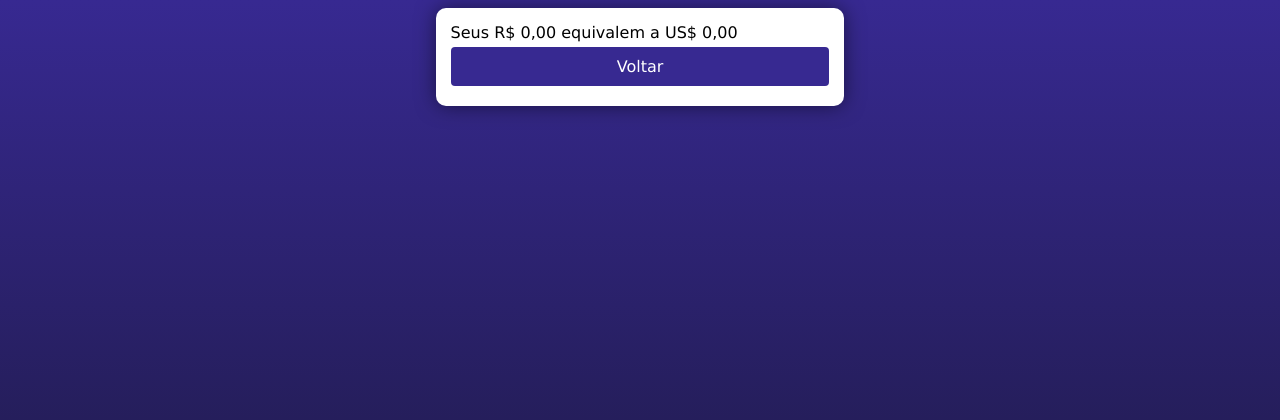
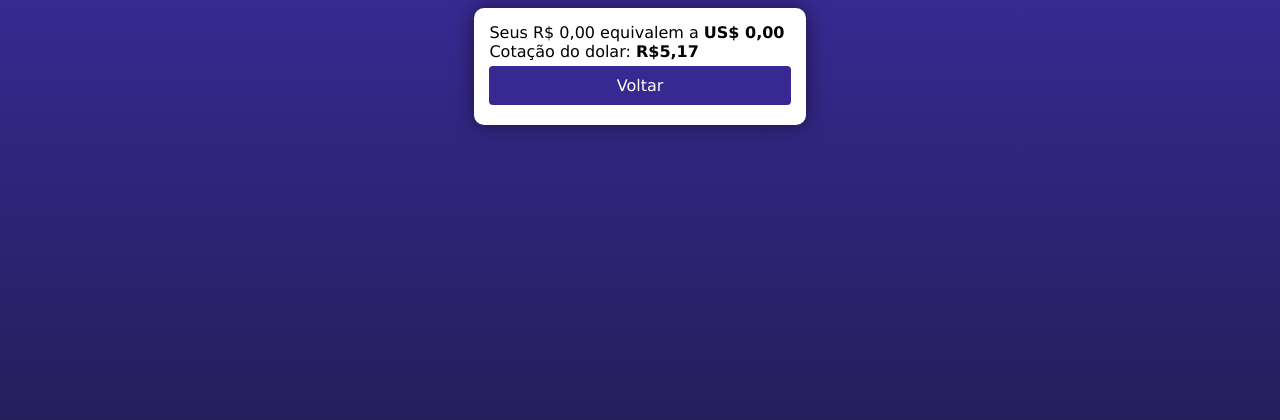
Before and after one commit to erickcoult/CursoPHP, a PHP site: page /execphp/exec2/cadexe2.php in a window 1280 px wide. Shown: the top 420 px of the page. Run offline with PHP 8.4, Linux system fonts and the light colour scheme.

Commit message:
Update cadexe2.php

```diff
--- a/execphp/exec2/cadexe2.php
+++ b/execphp/exec2/cadexe2.php
@@ -14,7 +14,8 @@
         $dolar = $real / $cotacao;
         $fmt = numfmt_create('pt_BR', NumberFormatter::CURRENCY);
 
-        echo "Seus " . numfmt_format_currency($fmt, $real, "BRL") . " equivalem a " . numfmt_format_currency($fmt, $dolar, "USD");
+        echo "Seus " . numfmt_format_currency($fmt, $real, "BRL") . " equivalem a <strong>" . numfmt_format_currency($fmt, $dolar, "USD") . "</strong><br>";
+        echo "Cotação do dolar: <strong>R$5,17</strong>"
         ?>
         <button onclick="javascript:history.go(-1)">Voltar</button>
     </main>
```
